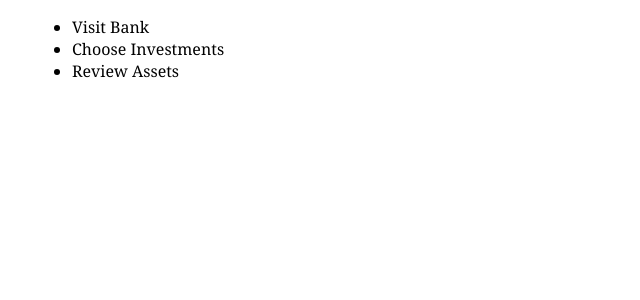
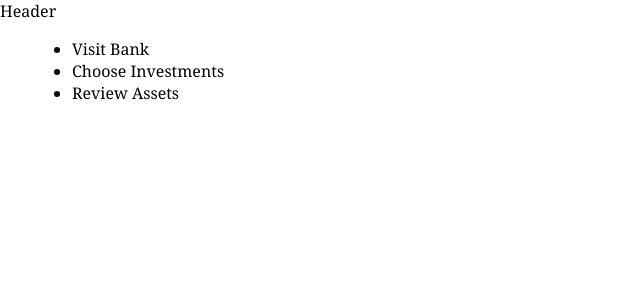
Before and after one commit to JasperCDev/ProjectDailyCheck, a Next.js app: page / in a window 1280 px wide. Shown: the top 300 px of the page, without its empty margins (0-640 px from the left). Built offline with nearby package versions, Linux system fonts and the light colour scheme.

Commit message:
add header component

```diff
--- /dev/null
+++ b/components/Header.tsx
@@ -0,0 +1,9 @@
+import React from "react";
+
+interface Props {}
+
+const Header = (props: Props) => {
+  return <header>Header</header>;
+};
+
+export default Header;
--- a/pages/_app.tsx
+++ b/pages/_app.tsx
@@ -2,10 +2,12 @@
 import type { AppProps } from "next/app";
 import { Provider } from "react-redux";
 import store from "../store/store";
+import Header from "../components/Header";
 
 function MyApp({ Component, pageProps }: AppProps) {
   return (
     <Provider store={store}>
+      <Header />
       <Component {...pageProps} />
     </Provider>
   );
```
